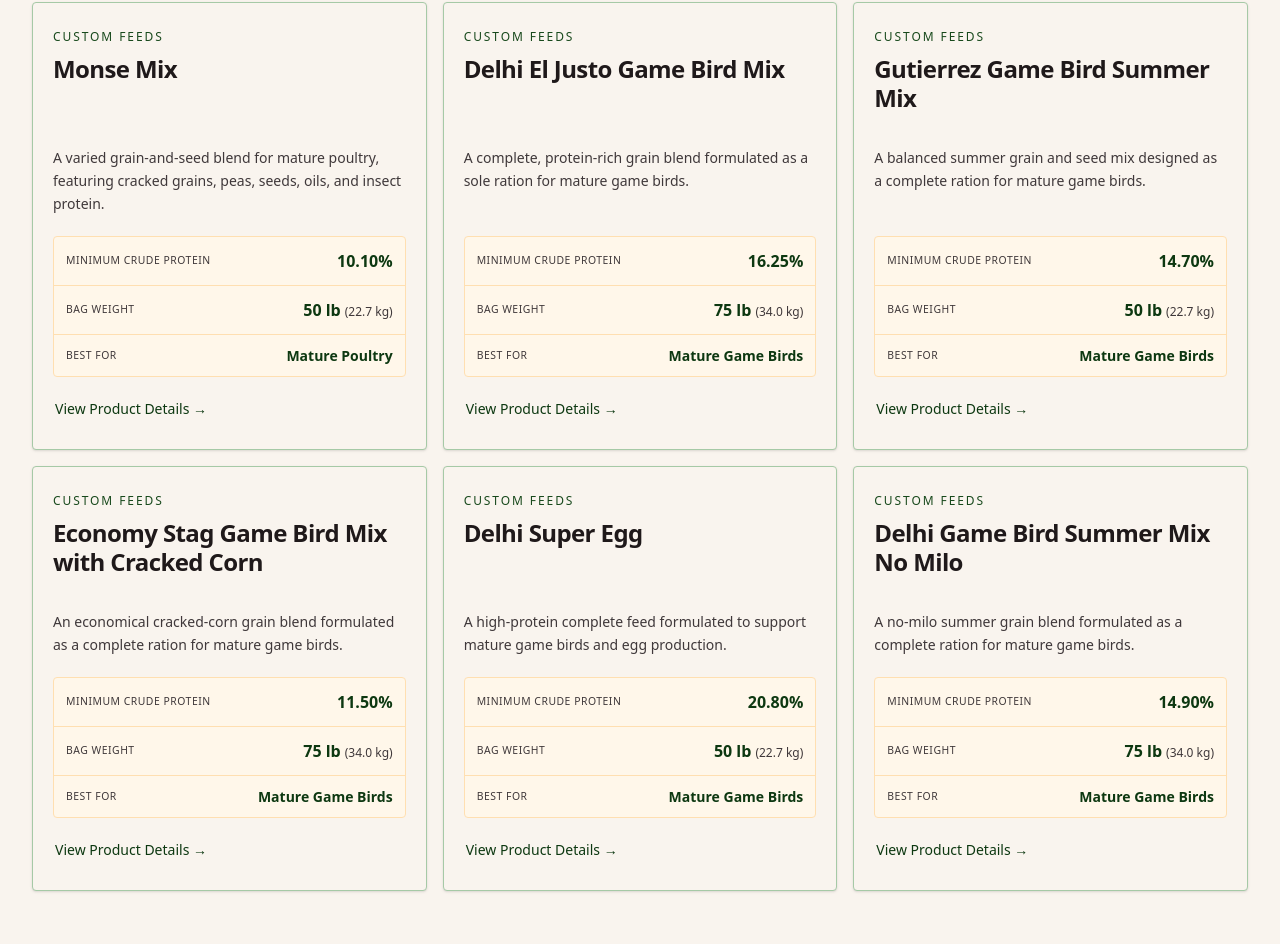
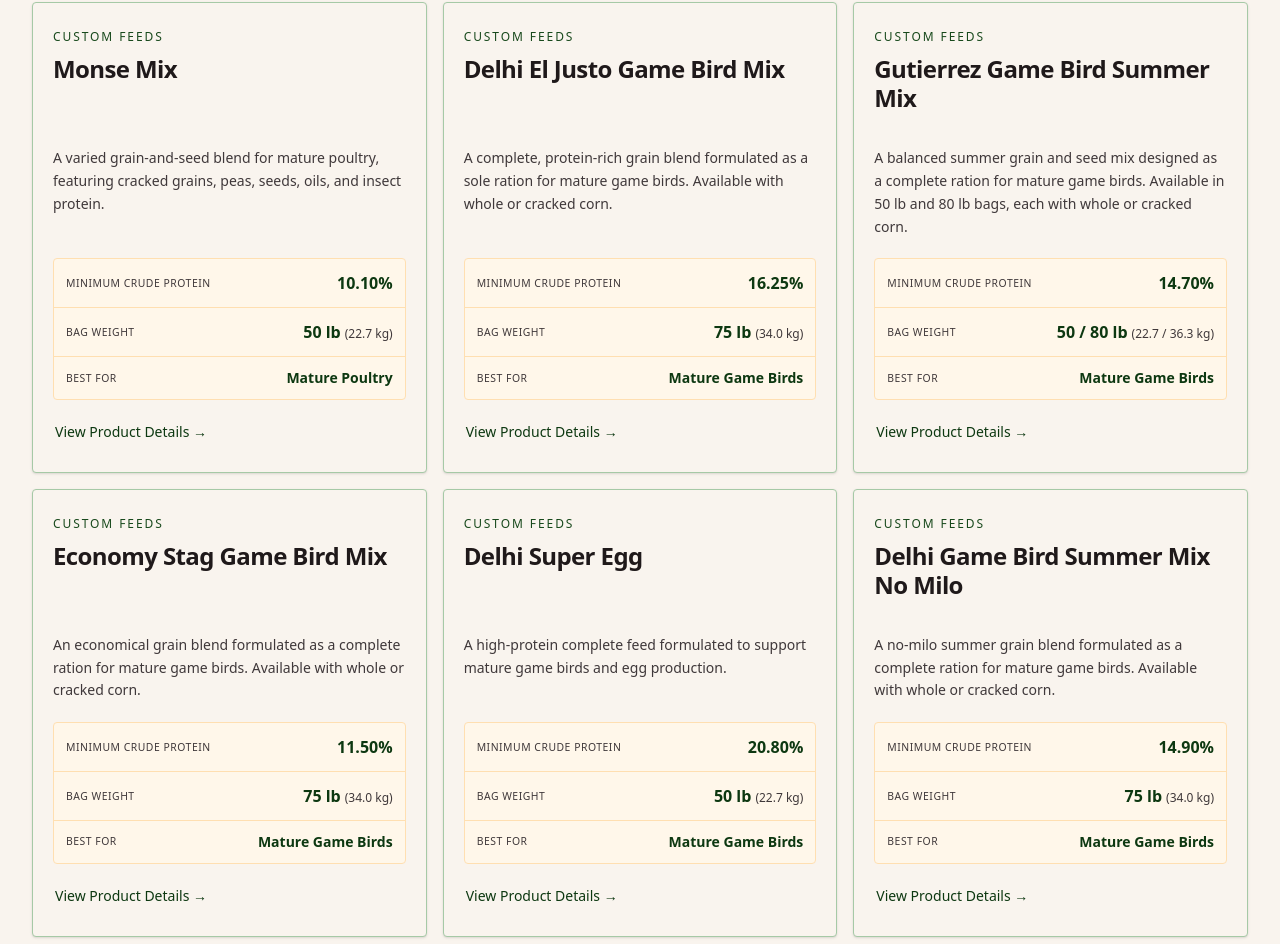
Before and after one commit to Jdanielcode1/DelhiShopSiteRepo, a Next.js app: page /products in a window 1280 px wide. Shown: the part 1850-2794 px from the top of the page. Built offline with nearby package versions, Linux system fonts and the light colour scheme; no server answers.

Commit message:
Update custom feed corn options and Gutierrez bag sizes

```diff
--- a/data/customFeeds.ts
+++ b/data/customFeeds.ts
@@ -28,9 +28,9 @@ export const customFeeds: CustomFeed[] = [
     slug: "delhi-el-justo-game-bird-mix",
     name: "Delhi El Justo Game Bird Mix",
     description:
-      "A complete, protein-rich grain blend formulated as a sole ration for mature game birds.",
+      "A complete, protein-rich grain blend formulated as a sole ration for mature game birds. Available with whole or cracked corn.",
     descriptionEs:
-      "Una mezcla completa de granos, rica en proteína y formulada como ración única para aves de caza adultas.",
+      "Una mezcla completa de granos, rica en proteína y formulada como ración única para aves de caza adultas. Disponible con maíz entero o quebrado.",
     protein: "16.25%",
     weight: "75 lb",
     kilograms: "34.0 kg",
@@ -41,22 +41,22 @@ export const customFeeds: CustomFeed[] = [
     slug: "gutierrez-game-bird-summer-mix",
     name: "Gutierrez Game Bird Summer Mix",
     description:
-      "A balanced summer grain and seed mix designed as a complete ration for mature game birds.",
+      "A balanced summer grain and seed mix designed as a complete ration for mature game birds. Available in 50 lb and 80 lb bags, each with whole or cracked corn.",
     descriptionEs:
-      "Una mezcla balanceada de verano con granos y semillas, diseñada como ración completa para aves de caza adultas.",
+      "Una mezcla balanceada de verano con granos y semillas, diseñada como ración completa para aves de caza adultas. Disponible en bolsas de 50 lb y 80 lb, ambas con maíz entero o quebrado.",
     protein: "14.70%",
-    weight: "50 lb",
-    kilograms: "22.7 kg",
+    weight: "50 / 80 lb",
+    kilograms: "22.7 / 36.3 kg",
     bestFor: "Mature Game Birds",
     bestForEs: "Aves de Caza Adultas",
   },
   {
     slug: "economy-stag-game-bird-mix",
-    name: "Economy Stag Game Bird Mix with Cracked Corn",
+    name: "Economy Stag Game Bird Mix",
     description:
-      "An economical cracked-corn grain blend formulated as a complete ration for mature game birds.",
+      "An economical grain blend formulated as a complete ration for mature game birds. Available with whole or cracked corn.",
     descriptionEs:
-      "Una mezcla económica de granos con maíz quebrado, formulada como ración completa para aves de caza adultas.",
+      "Una mezcla económica de granos, formulada como ración completa para aves de caza adultas. Disponible con maíz entero o quebrado.",
     protein: "11.50%",
     weight: "75 lb",
     kilograms: "34.0 kg",
@@ -80,9 +80,9 @@ export const customFeeds: CustomFeed[] = [
     slug: "delhi-game-bird-summer-mix-no-milo",
     name: "Delhi Game Bird Summer Mix No Milo",
     description:
-      "A no-milo summer grain blend formulated as a complete ration for mature game birds.",
+      "A no-milo summer grain blend formulated as a complete ration for mature game birds. Available with whole or cracked corn.",
     descriptionEs:
-      "Una mezcla de granos de verano sin milo, formulada como ración completa para aves de caza adultas.",
+      "Una mezcla de granos de verano sin milo, formulada como ración completa para aves de caza adultas. Disponible con maíz entero o quebrado.",
     protein: "14.90%",
     weight: "75 lb",
     kilograms: "34.0 kg",
```
